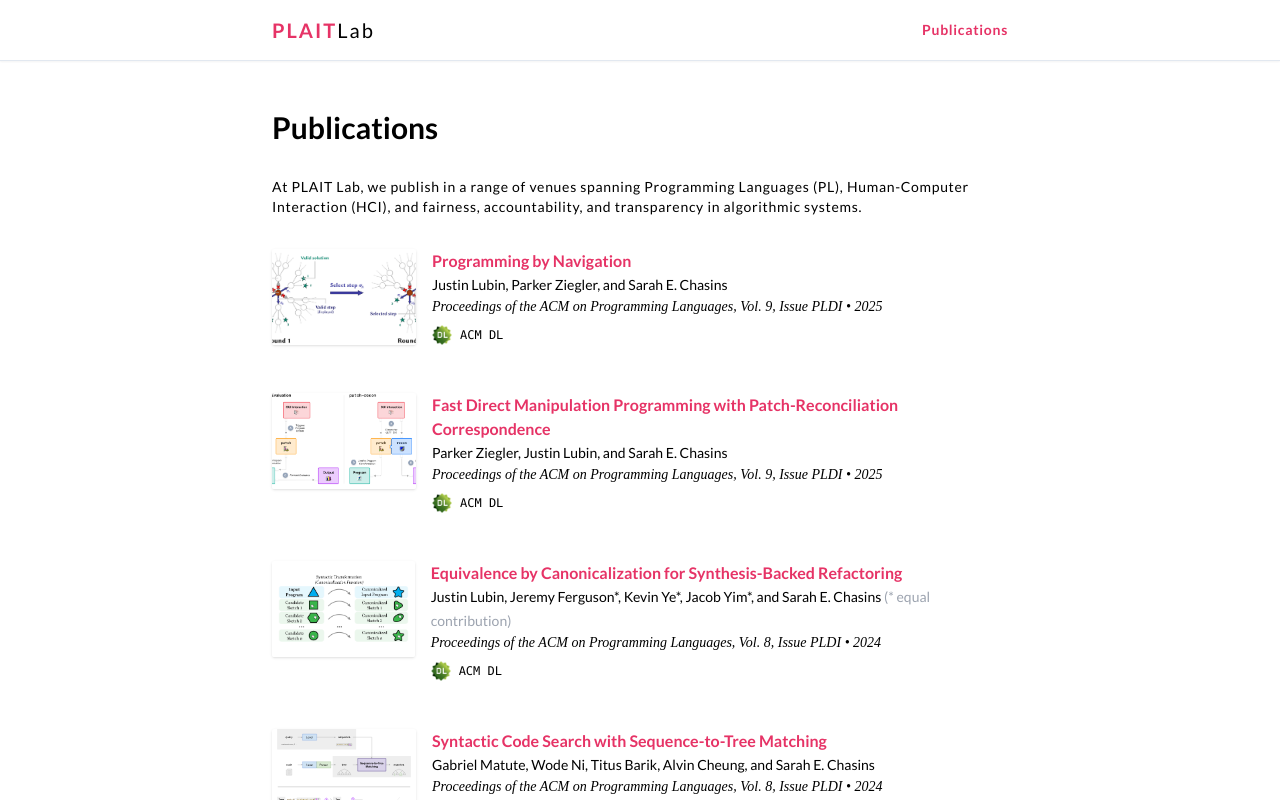
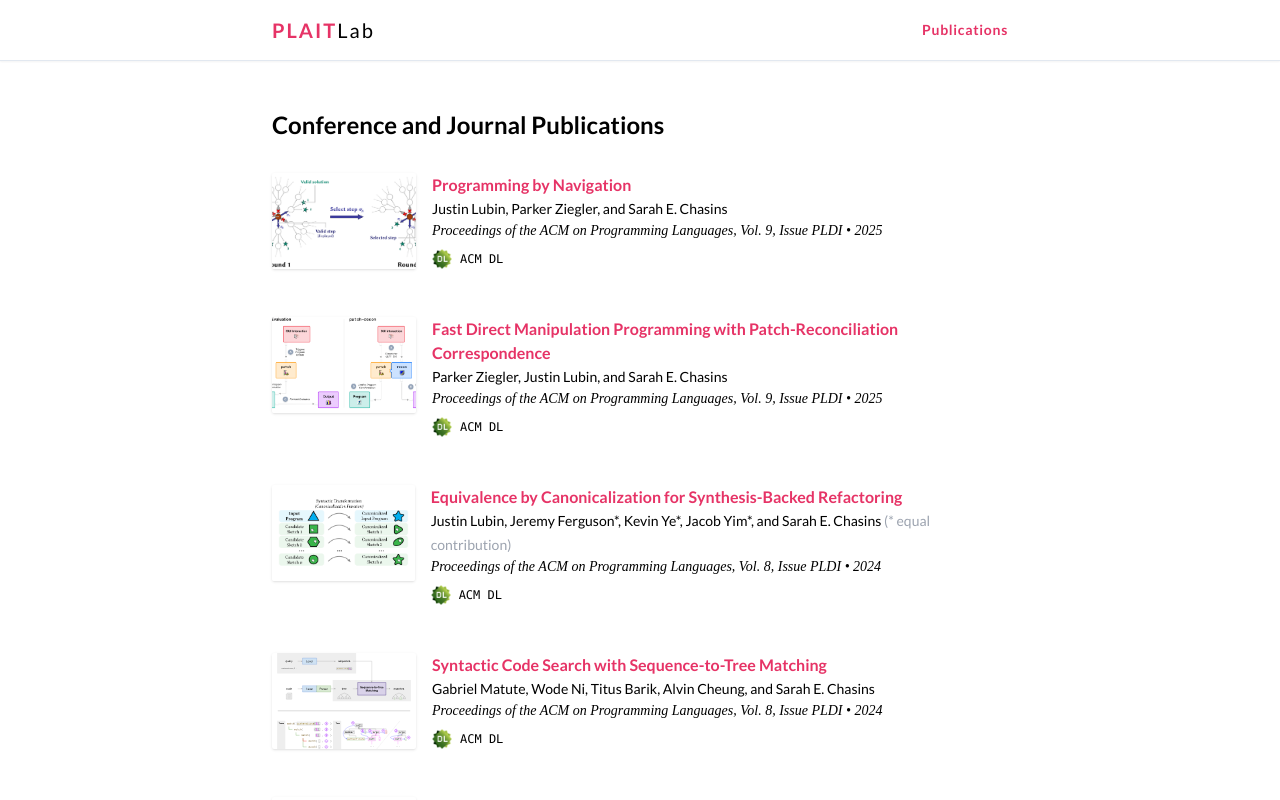
Before and after one commit to plait-lab/plait-lab.github.io, a Next.js app: page /publications in a window 1280 px wide. Shown: the top 800 px of the page. Built offline with nearby package versions, Linux system fonts and the light colour scheme; a web font is replaced by a local one.

Commit message:
small tweaks

```diff
--- a/src/app/page.tsx
+++ b/src/app/page.tsx
@@ -2,6 +2,7 @@ import { partition } from "lodash-es";
 import Image from "next/image";
 
 import LabMember from "@/components/people/LabMember";
+import LabAlum from "@/components/people/LabAlum";
 import Project from "@/components/projects/Project";
 import Heading from "@/components/shared/Heading";
 import Text from "@/components/shared/Text";
@@ -69,7 +70,6 @@ const Index = () => {
       <section className="stack stack-lg p-4">
         <Heading level="h2">People</Heading>
         <div className="stack stack-sm">
-          <Heading level="h3">Current Lab Members</Heading>
           <div className="grid grid-cols-12 gap-5">
             {currentLabMembers.map((person) => {
               return <LabMember key={person.id} {...person} />;
@@ -77,10 +77,10 @@ const Index = () => {
           </div>
         </div>
         <div className="stack stack-sm">
-          <Heading level="h3">Alumni</Heading>
+          <Heading level="h3">Alums</Heading>
           <div className="grid grid-cols-12 gap-5">
             {alumni.map((person) => {
-              return <LabMember key={person.id} {...person} />;
+              return <LabAlum key={person.id} {...person} />;
             })}
           </div>
         </div>
--- a/src/app/publications/page.tsx
+++ b/src/app/publications/page.tsx
@@ -14,12 +14,7 @@ const Publications = () => {
   return (
     <main className="stack stack-sm py-8">
       <section className="stack stack-lg p-4">
-        <Heading level="h1">Publications</Heading>
-        <Text>
-          At PLAIT Lab, we publish in a range of venues spanning Programming
-          Languages (PL), Human-Computer Interaction (HCI), and fairness,
-          accountability, and transparency in algorithmic systems.
-        </Text>
+        <Heading level="h2">Conference and Journal Publications</Heading>
         <ul className="stack stack-xl">
           {publications.map((publication) => (
             <Publication key={publication.title} {...publication} />
```
Also changed, not shown: 1 other file (tests, documents, lock files or other folders).
